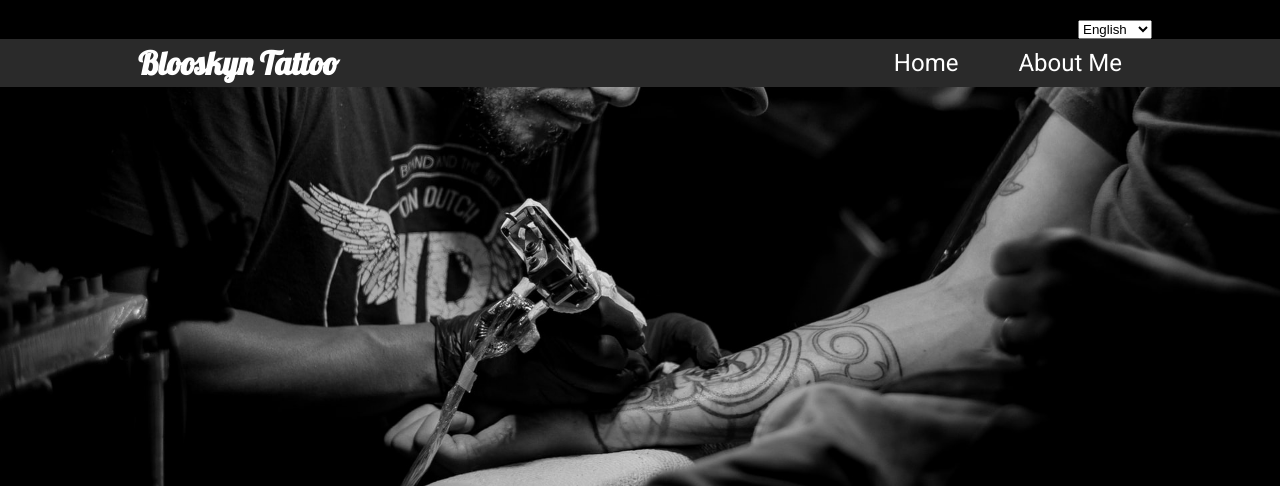
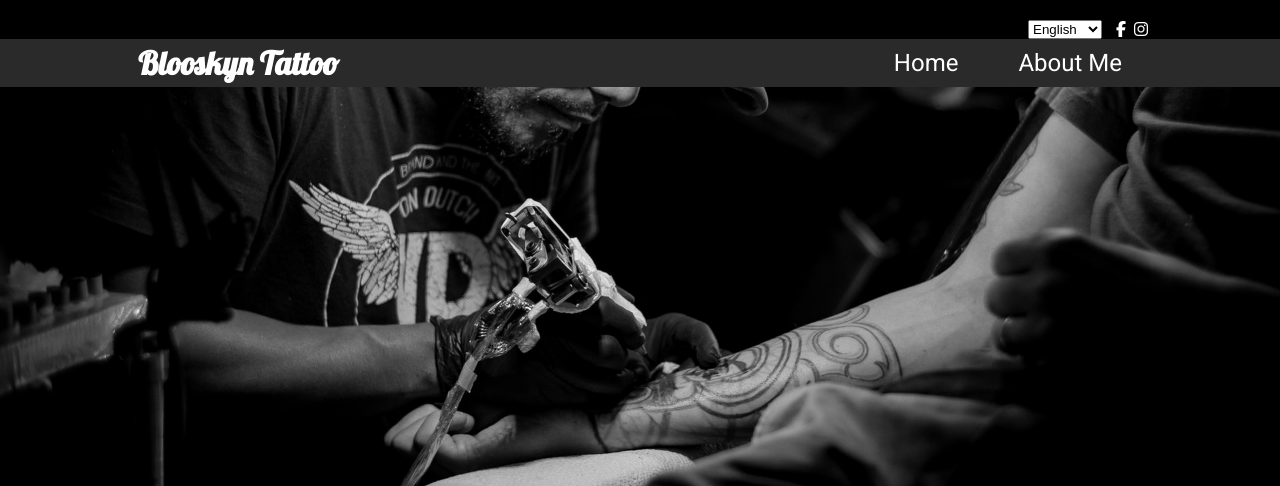
Before and after one commit to clement-bonnet/blooskyn, a Flask app: page / in a window 1280 px wide. Shown: the top 486 px of the page. Run offline with Flask 2, Linux system fonts and the light colour scheme; some libraries are stand-ins or nearby versions.

Commit message:
added icons and restructured head block

```diff
--- a/app/static/css/base.css
+++ b/app/static/css/base.css
@@ -34,6 +34,8 @@ ul {
   margin: 0 auto;
   max-width: 1600px;
   display: flex;
+}
+.flex-end {
   justify-content: flex-end;
 }
 
@@ -43,6 +45,16 @@ ul {
 }
 .top-bar select {
   flex: 0 0 auto;
+  margin-right: 10px;
+}
+.top-bar a {
+  padding: 0 2px;
+  margin: 0 2px;
+}
+.top-bar i {
+  flex: 1 1 auto;
+  /* padding: 0 5px;
+  margin: 0 5px; */
 }
 
 /* || Navigation bar */
@@ -81,13 +93,3 @@ nav {
   align-items: center;
   height: 100%;
 }
-
-/* || Top image */
-.top-image {
-  height: 400px;
-}
-.top-image img {
-  width: 100%;
-  height: 100%;
-  object-fit: cover;
-}
--- a/app/templates/base.html
+++ b/app/templates/base.html
@@ -1,7 +1,6 @@
 <!DOCTYPE html>
 <html lang="en">
   <head>
-    {% block head %}
     {% block meta %}
       <meta charset="UTF-8">
       <meta name="application-name" content="Blooskyn Tattoo">
@@ -11,22 +10,29 @@
     {% block title %}{% endblock %}
     <!-- analytics script -->
     {% block analytics %}{% endblock %}
-
     <!-- stylesheets -->
     {% block stylesheet %}
-        <link rel="stylesheet" href="{{ url_for('static', filename='css/base.css') }}">
-        <link rel="stylesheet" href="https://fonts.googleapis.com/css2?family=Lobster&family=Roboto&display=swap">
+      <link href="{{ url_for('static', filename='css/base.css') }}" rel="stylesheet">
+      <link href="https://fonts.googleapis.com/css2?family=Lobster&family=Roboto&display=swap" rel="stylesheet">
     {% endblock %}
-    {% endblock %}
+    <!-- icons -->
+    <link href="{{ url_for('static', filename='ico/apple-touch-icon.png') }}" rel="apple-touch-icon" sizes="180x180">
+    <link href="{{ url_for('static', filename='ico/favicon-32x32.png') }}" rel="icon" type="image/png" sizes="32x32">
+    <link href="{{ url_for('static', filename='ico/favicon-16x16.png') }}" rel="icon" type="image/png" sizes="16x16">
+    <script src="https://kit.fontawesome.com/275c924d1c.js" crossorigin="anonymous"></script>
+    <!-- web app manifest -->
+    <link href="site.webmanifest" rel="manifest">
   </head>
   <body>
     <header>
       <div class="top-bar">
-        <div class="content-wrapper">
+        <div class="content-wrapper flex-end">
           <select name="language">
             <option lang="en" value="EN">English</option>
             <option lang="fr" value="FR">Français</option>
           </select>
+          <a href="https://www.facebook.com/blooskyn"><i class="fab fa-facebook-f"></i></a>
+          <a href="https://www.instagram.com/blooskyn_tattoo/"><i class="fab fa-instagram"></i></a>
         </div>
       </div>
       <div class="top-header">
@@ -40,19 +46,7 @@
           </nav>
         </div>
       </div>
-      <div class="top-image">
-        <img
-          srcset="{{ url_for('static', filename='img/640_kristian-angelo-xyJZvUL4_TY-unsplash.jpg') }} 640w,
-                  {{ url_for('static', filename='img/1920_kristian-angelo-xyJZvUL4_TY-unsplash.jpg') }} 1920w,
-                  {{ url_for('static', filename='img/2400_kristian-angelo-xyJZvUL4_TY-unsplash.jpg') }} 2400w,
-                  {{ url_for('static', filename='img/3936_kristian-angelo-xyJZvUL4_TY-unsplash.jpg') }} 3936w"
-          sizes=" (max-width: 800px) 640px,
-                  (max-width: 2400px) 1920px,
-                  (max-width: 3000px) 2400px,
-                  3936px"
-          src="{{ url_for('static', filename='img/2400_kristian-angelo-xyJZvUL4_TY-unsplash.jpg') }}"
-          alt="Professional giving a tattoo in black and white">
-      </div>
+      {% block header %}{% endblock %}
     </header>
     <main class="content-wrapper">
       {% block main %}{% endblock %}
```
Lines whose indentation alone changed are shown as unchanged.
